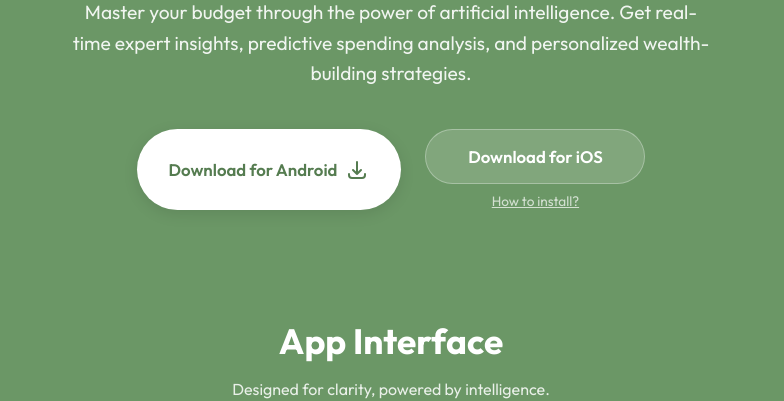
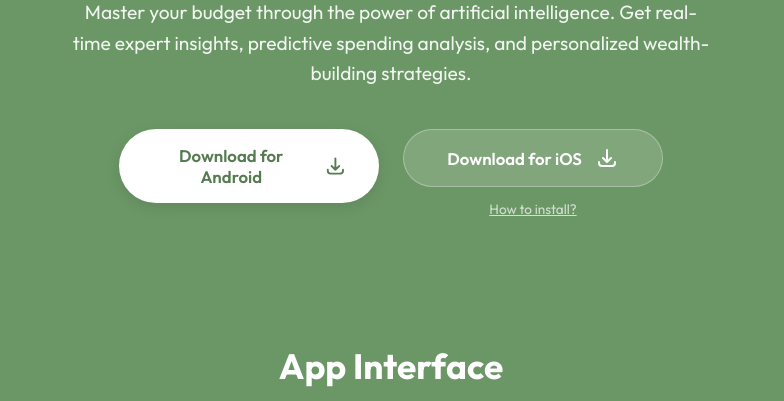
Before and after one commit to izwanGit/beruang-landing, a website built with Vite: page index.html in a window 1280 px wide. Shown: the part 403-804 px from the top of the page, without its empty margins (249-1033 px from the left). Built offline with nearby package versions, Linux system fonts and the light colour scheme.

Commit message:
style: unify download buttons size, icons, and centering

```diff
--- a/main.js
+++ b/main.js
@@ -21,13 +21,17 @@ document.querySelector('#app').innerHTML = `
         </p>
 
         <div class="btn-group">
-          <a href="/downloads/beruang.apk" class="btn btn-primary" download>
-            <span>Download for Android</span>
-            <svg width="24" height="24" fill="none" viewBox="0 0 24 24" stroke="currentColor"><path stroke-linecap="round" stroke-linejoin="round" stroke-width="2" d="M4 16v1a3 3 0 003 3h10a3 3 0 003-3v-1m-4-4l-4 4m0 0l-4-4m4 4V4"/></svg>
-          </a>
-          <div class="ios-btn-wrapper">
+          <div class="btn-wrapper">
+            <a href="/downloads/beruang.apk" class="btn btn-primary" download>
+              <span>Download for Android</span>
+              <svg width="24" height="24" fill="none" viewBox="0 0 24 24" stroke="currentColor"><path stroke-linecap="round" stroke-linejoin="round" stroke-width="2" d="M4 16v1a3 3 0 003 3h10a3 3 0 003-3v-1m-4-4l-4 4m0 0l-4-4m4 4V4"/></svg>
+            </a>
+            <span class="btn-subtext">&nbsp;</span>
+          </div>
+          <div class="btn-wrapper">
             <a href="/downloads/beruang.ipa" class="btn btn-secondary" download>
                <span>Download for iOS</span>
+               <svg width="24" height="24" fill="none" viewBox="0 0 24 24" stroke="currentColor"><path stroke-linecap="round" stroke-linejoin="round" stroke-width="2" d="M4 16v1a3 3 0 003 3h10a3 3 0 003-3v-1m-4-4l-4 4m0 0l-4-4m4 4V4"/></svg>
             </a>
             <a href="#" class="install-link" onclick="openInstallModal(event)">How to install?</a>
           </div>
--- a/style.css
+++ b/style.css
@@ -103,9 +103,9 @@ body {
   display: flex;
   align-items: center;
   justify-content: center;
-  gap: 0.5rem;
-  transition: transform 0.2s ease;
-  min-width: 220px;
+  gap: 0.8rem;
+  transition: all 0.2s ease;
+  width: 260px;
 }
 
 .btn:hover {
@@ -665,12 +665,17 @@ body {
   color: rgba(255, 255, 255, 0.6);
 }
 
-.ios-btn-wrapper {
+.btn-wrapper {
   display: flex;
   flex-direction: column;
   align-items: center;
   text-align: center;
-  gap: 0.5rem;
+  gap: 0.8rem;
+}
+
+.btn-subtext {
+  height: 1.2rem;
+  pointer-events: none;
 }
 
 .install-link {
```
